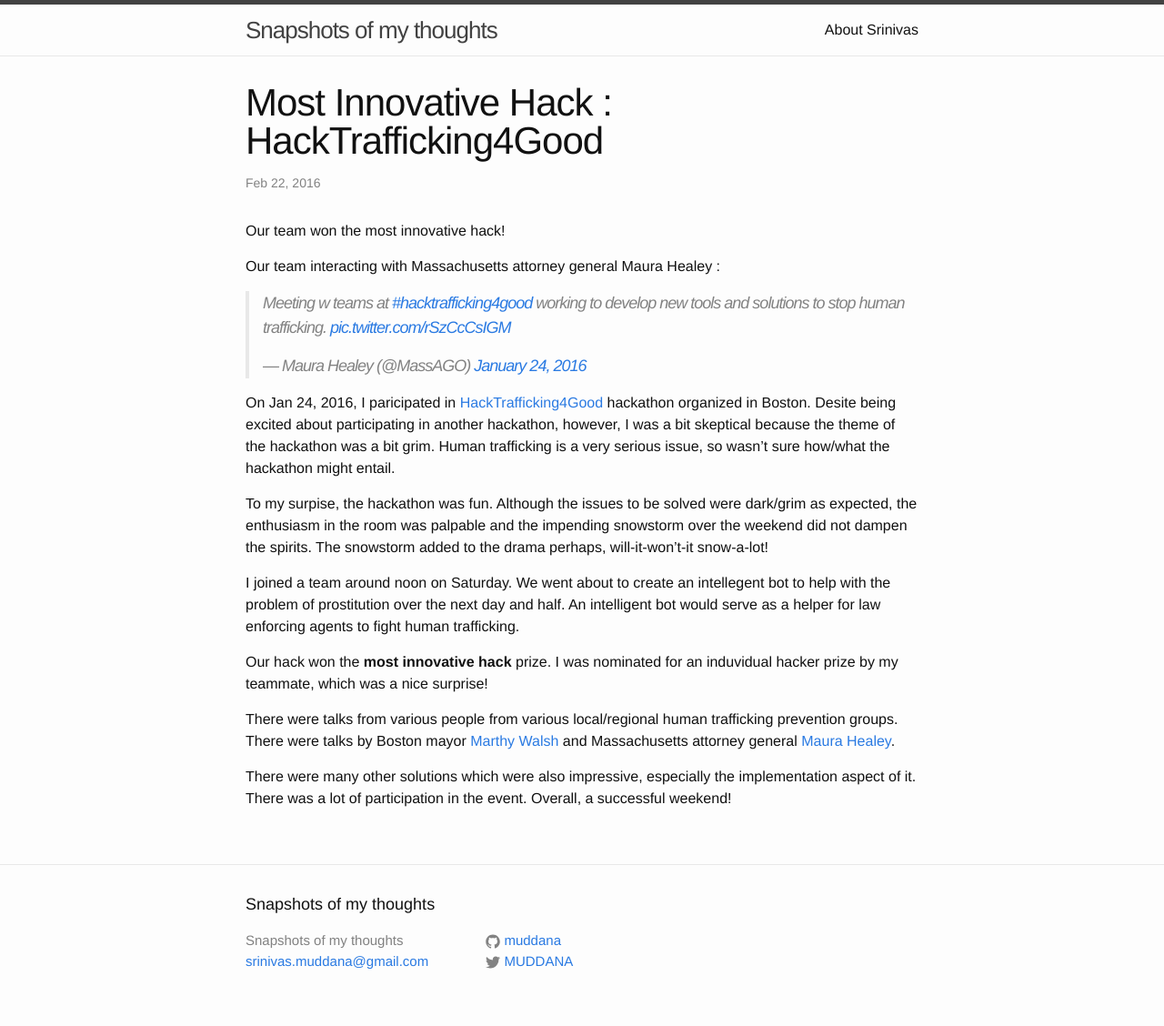
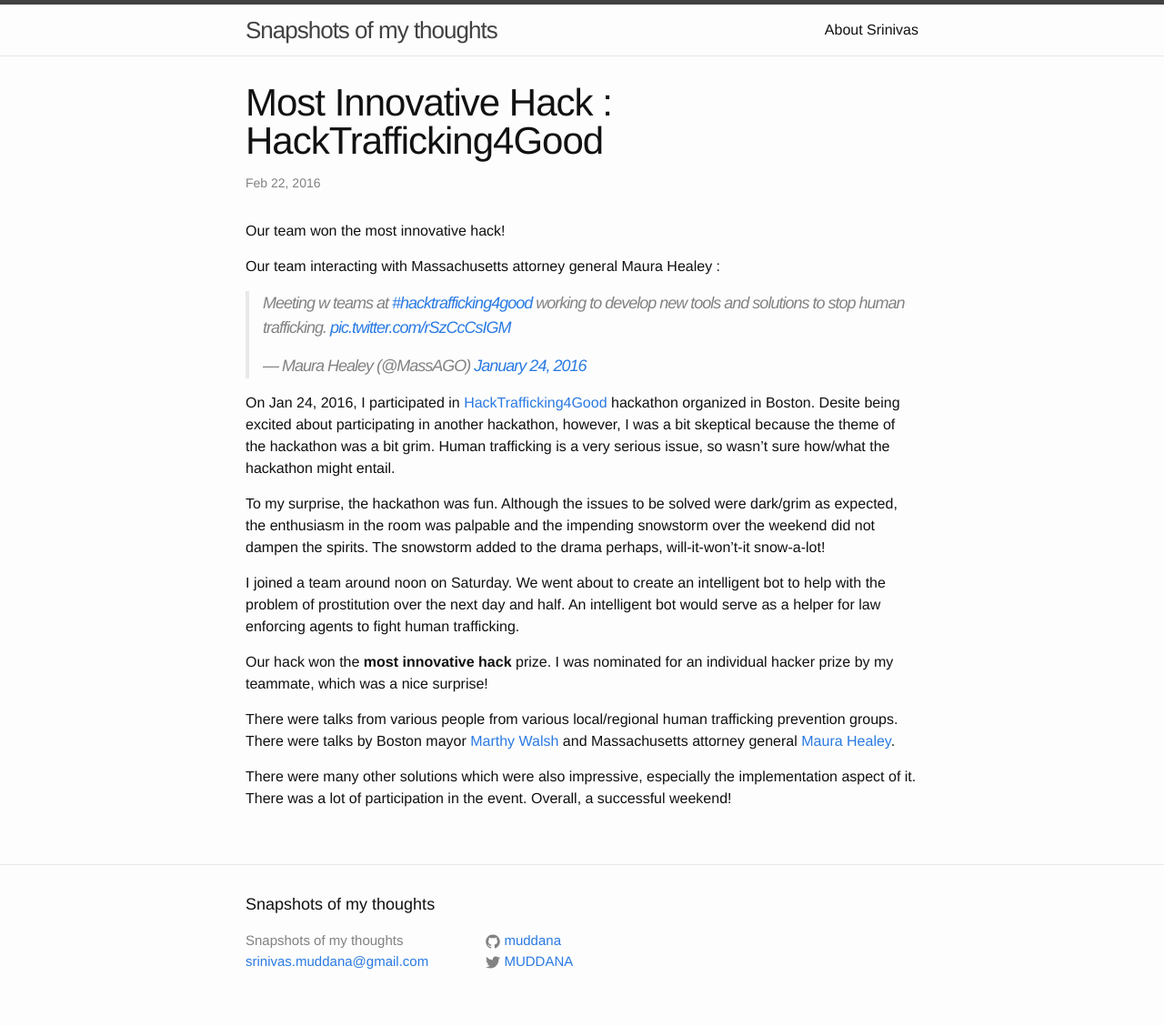
Before and after one commit to muddana/muddana.github.io, a Jekyll site: the page built from _posts/2016-02-21-hack4socialgood.markdown, in a window 1280 px wide. Shown: the whole page at 91% size. Built offline with Jekyll 4.4.1, drawn with Linux system fonts in a browser that asks for light colours; comment, search, counter and statistics services are not loaded.

Commit message:
updated introduction
updated introduction

```diff
--- a/_posts/2016-02-21-hack4socialgood.markdown
+++ b/_posts/2016-02-21-hack4socialgood.markdown
@@ -14,19 +14,14 @@
 
 <!--endOfExcerpt-->
 
-On Jan 24, 2016, I paricipated in [HackTrafficking4Good](http://www.hack-traffickingforgood.com/#hack-exploitation-for-good-boston "#HackTrafficking4Good") hackathon organized in Boston. Desite being excited about participating in another hackathon, however, I was a bit skeptical because the theme of the hackathon was a bit grim. Human trafficking is a very serious issue, so wasn't sure how/what the hackathon might entail.
+On Jan 24, 2016, I participated in [HackTrafficking4Good](http://www.hack-traffickingforgood.com/#hack-exploitation-for-good-boston "#HackTrafficking4Good") hackathon organized in Boston. Desite being excited about participating in another hackathon, however, I was a bit skeptical because the theme of the hackathon was a bit grim. Human trafficking is a very serious issue, so wasn't sure how/what the hackathon might entail.
 
-To my surpise, the hackathon was fun. Although the issues to be solved were dark/grim as expected, the enthusiasm in the room was palpable and the impending snowstorm over the weekend did not dampen the spirits. The snowstorm added to the drama perhaps, will-it-won't-it snow-a-lot!
+To my surprise, the hackathon was fun. Although the issues to be solved were dark/grim as expected, the enthusiasm in the room was palpable and the impending snowstorm over the weekend did not dampen the spirits. The snowstorm added to the drama perhaps, will-it-won't-it snow-a-lot!
 
-I joined a team around noon on Saturday. We went about to create an intellegent bot to help with the problem of prostitution over the next day and half. An intelligent bot would serve as a helper for law enforcing agents to fight human trafficking.
+I joined a team around noon on Saturday. We went about to create an intelligent bot to help with the problem of prostitution over the next day and half. An intelligent bot would serve as a helper for law enforcing agents to fight human trafficking.
 
-Our hack won the **most innovative hack** prize. I was nominated for an induvidual hacker prize by my teammate, which was a nice surprise!
+Our hack won the **most innovative hack** prize. I was nominated for an individual hacker prize by my teammate, which was a nice surprise!
 
 There were talks from various people from various local/regional human trafficking prevention groups. There were talks by Boston mayor [Marthy Walsh](http://www.martywalsh.org/ "Marthy Walsh") and Massachusetts attorney general [Maura Healey](https://twitter.com/MassAGO "Maura Healey").
 
 There were many other solutions which were also impressive, especially the implementation aspect of it. There was a lot of participation in the event. Overall, a successful weekend!
-
-
-[jekyll-docs]: http://jekyllrb.com/docs/home
-[jekyll-gh]:   https://github.com/jekyll/jekyll
-[jekyll-talk]: https://talk.jekyllrb.com/
```
